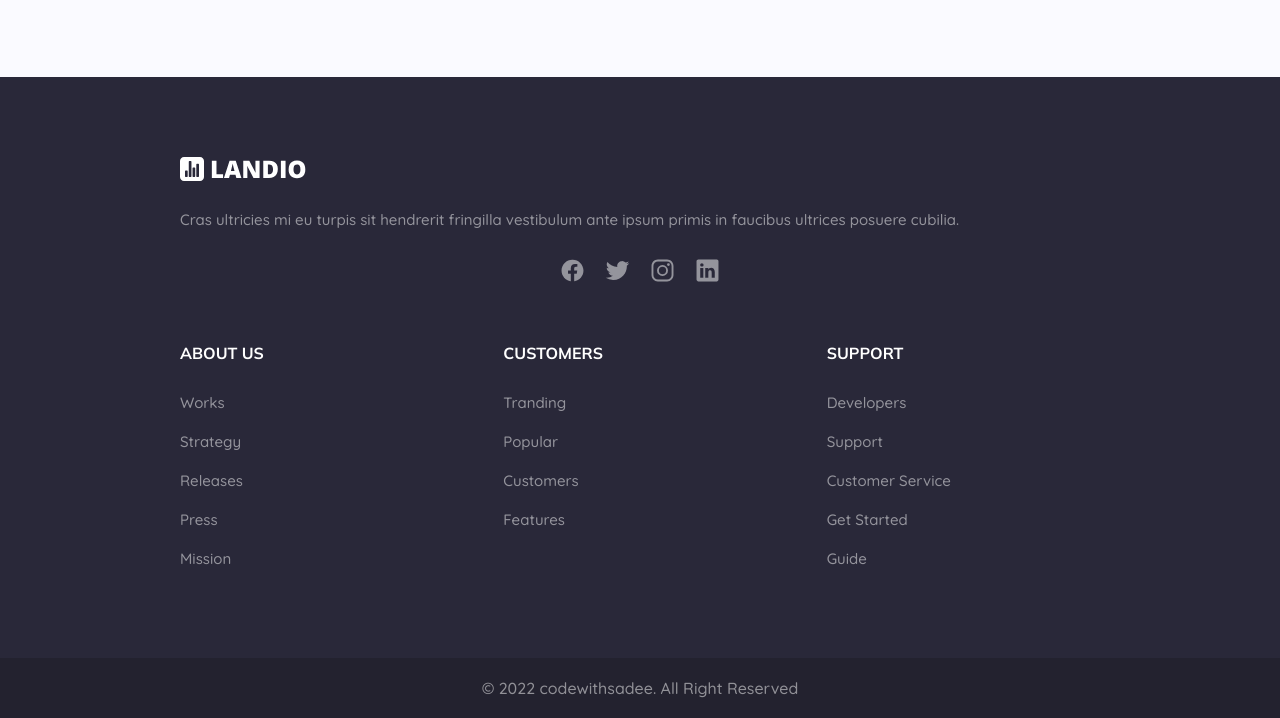
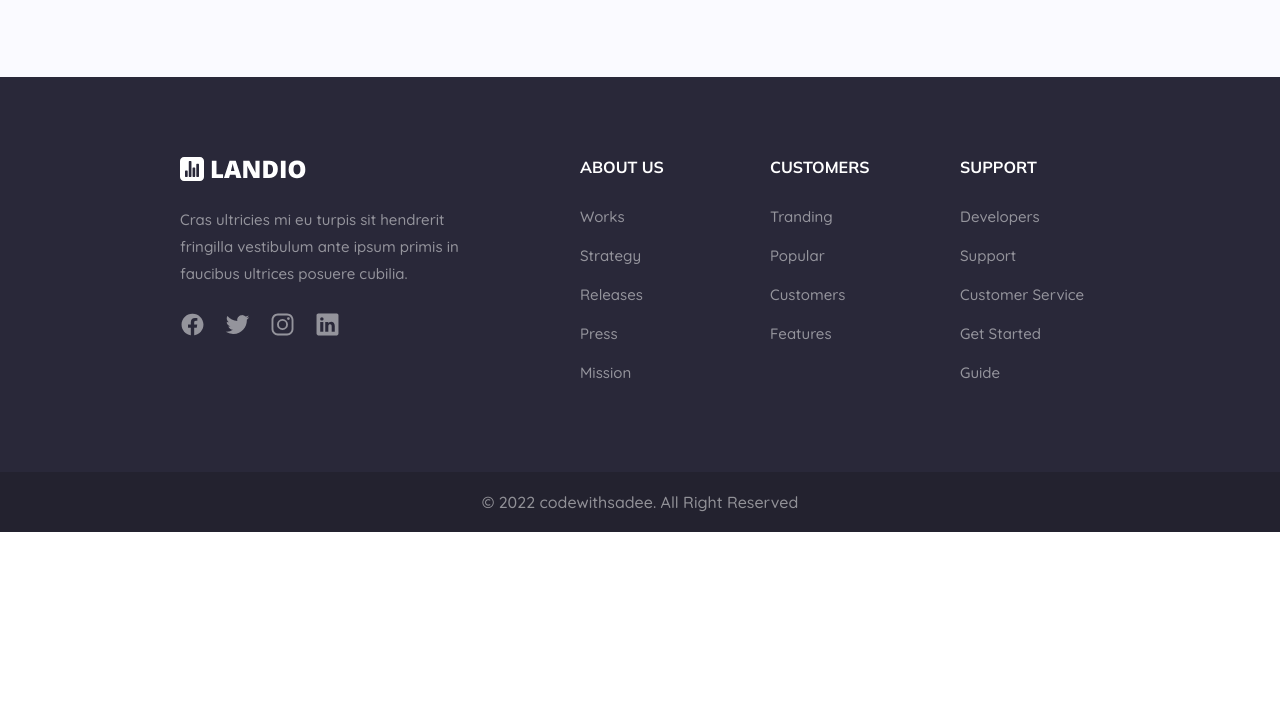
Before and after one commit to biggicode/landio-landing-page, a website: page src/index.html in a window 1280 px wide. Shown: the part 4033-4751 px from the top of the page. After the commit the page ends 4565 px from the top, so only its background shows below. Drawn offline with nearby package versions, Linux system fonts and the light colour scheme.

Commit message:
finish responsive for 992px

```diff
--- a/src/style.css
+++ b/src/style.css
@@ -914,4 +914,24 @@ footer .logo {
   .contact-form {
     margin-bottom: 0;
   }
+
+  .footer-top .container {
+    display: flex;
+    justify-content: space-between;
+    align-items: flex-start;
+    gap: 50px;
+  }
+
+  .footer-brand {
+    margin-bottom: 0;
+    max-width: 300px;
+  }
+
+  .footer-list {
+    width: 140px;
+  }
+
+  .social-list {
+    justify-content: flex-start;
+  }
 }
```
